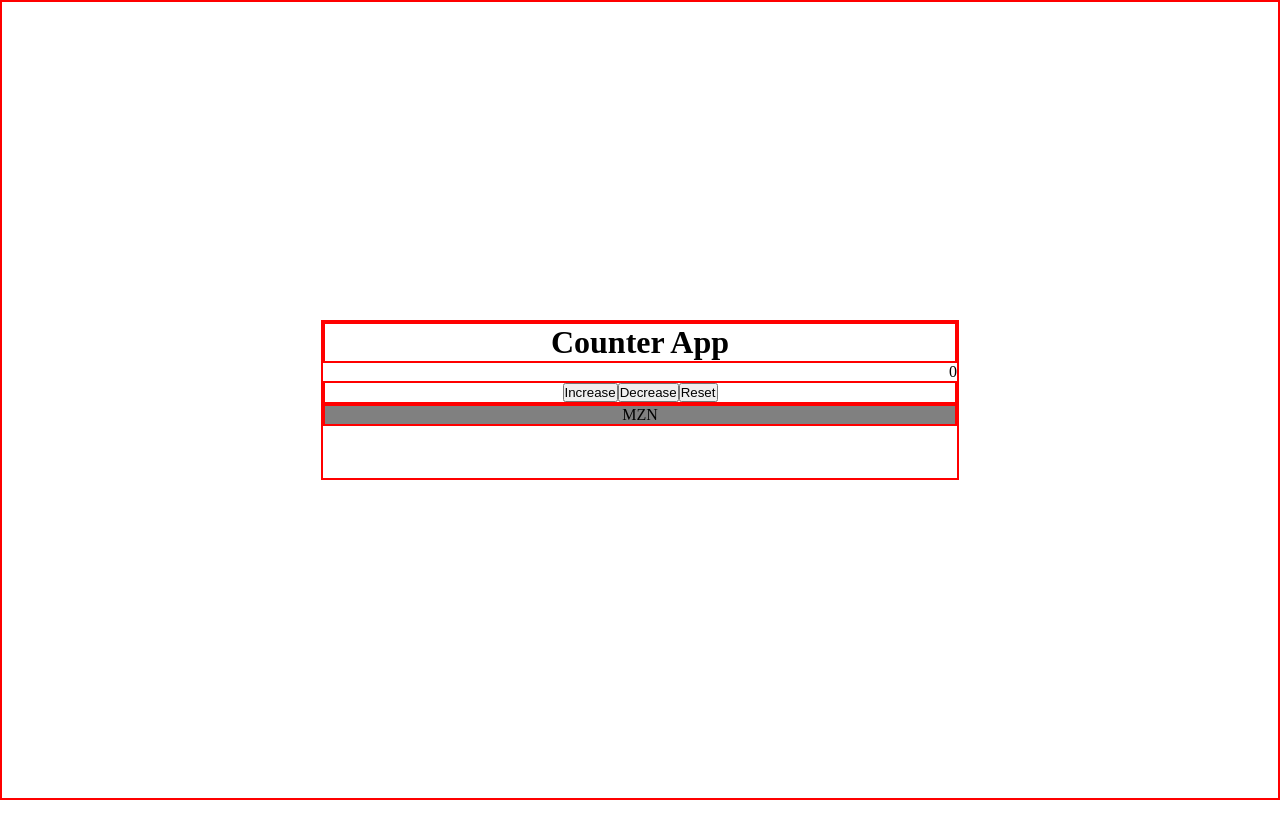
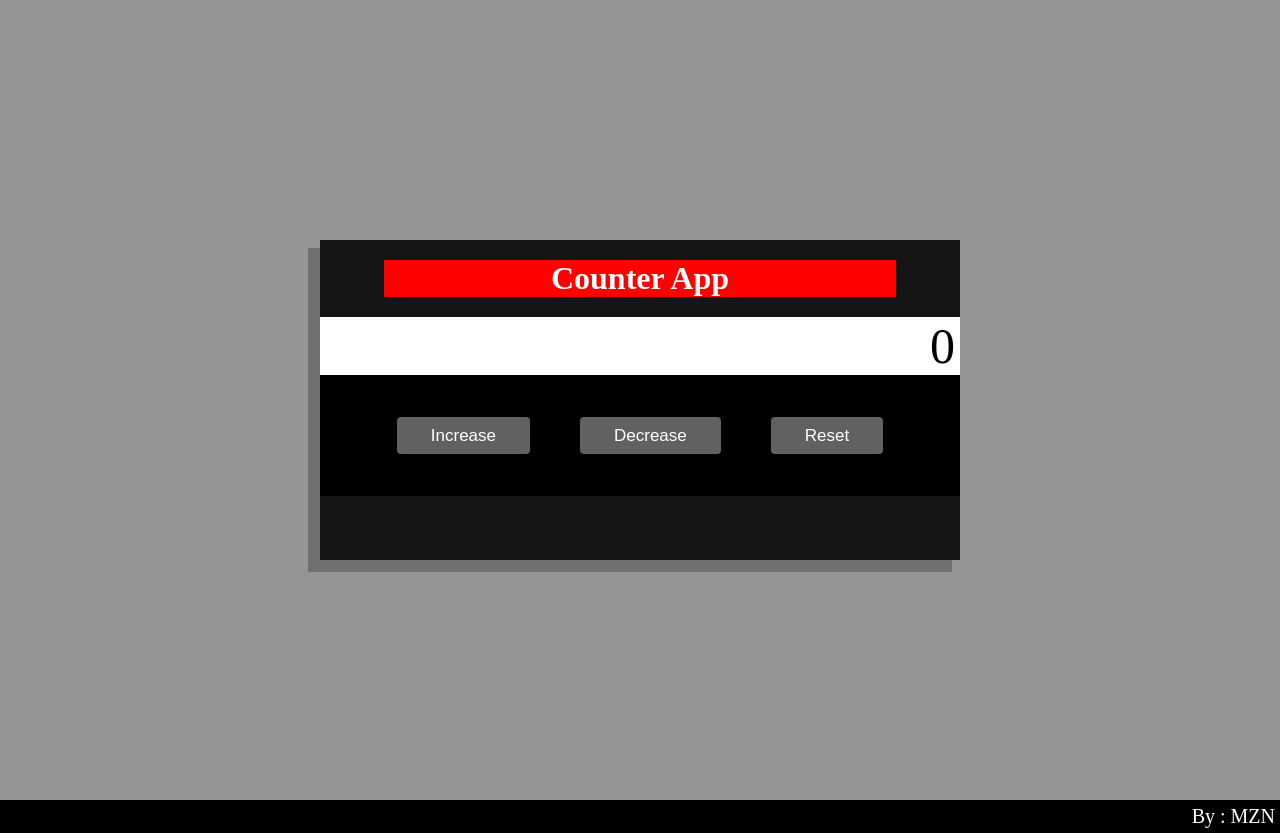
Before and after one commit to Muzan-ide/Counter-App, a plain HTML site: page index.html in a window 1280 px wide. Before the commit the page ends 800 px from the top, so only its background shows below. Drawn offline with Linux system fonts and the light colour scheme.

Commit message:
Fix Counter App 1.0.0

```diff
--- a/index.html
+++ b/index.html
@@ -12,20 +12,25 @@
 </head>
 
 <body>
+    <div class="box">
         <div class="container">
             <div class="header">
-            <h1>Counter App</h1>
+                <div class="subheader">
+                    <h1 class="text">Counter App</h1>
+                </div>
             </div>
             <div class="count">
-            <p>0</p>
+                <p id="count">0</p>
             </div>
             <div class="btn-set">
-            <button>Increase</button>
-            <button>Decrease</button>
-            <button>Reset</button>
+                <button id="increase">Increase</button>
+                <button id="decrease">Decrease</button>
+                <button id="reset">Reset</button>
             </div>
-        <footer>MZN</footer>
         </div>
+    </div>
+    <footer>By : MZN</footer>
+    <script src="main.js"></script>
 </body>
 
 </html>
--- /dev/null
+++ b/main.js
@@ -0,0 +1,21 @@
+let number = 0
+
+const count = document.getElementById("count")
+const increasebtn = document.getElementById("increase")
+const decreasebtn = document.getElementById("decrease")
+const resetbtn = document.getElementById("reset")
+
+increasebtn.addEventListener("click", () => {
+    number++;
+    count.innerText = number;
+});
+
+decreasebtn.addEventListener("click", () => {
+    number--;
+    count.innerText = number;
+});
+
+resetbtn.addEventListener("click", () => {
+    number = 0;
+    count.innerText = number;
+});
--- a/style.css
+++ b/style.css
@@ -1,44 +1,93 @@
-*{
+* {
     margin: 0px;
     padding: 0px;
     box-sizing: border-box;
 }
-body{
-    border: 2px solid red;
-    display: flex;
+
+body {
     justify-content: center;
     align-items: center;
     height: 100vh;
     width: auto;
+    background-color: rgb(104, 104, 104, 0.7);
 }
-.container{
-    border: 2px solid red;
-    height: 20%;
-    width: 50%;
-}
-.header{
-    border: 2px solid red;
-    justify-content: center;
-    align-items: center;
-    display: flex;
-}
-.count{
-    display: flex;
-    justify-content: end;
-    align-items: center;
-}
-.btn-set{
-    border: 2px solid red;
+
+.box {
+    height: 100%;
+    width: 100%;
     display: flex;
     justify-content: center;
     align-items: center;
 }
-button{
+
+.container {
+    height: 40%;
+    width: 50%;
+    background-color: rgb(20, 20, 20, 1);
+    box-shadow: -10px 10px 0px 2px rgb(0, 0, 0, 0.25);
 }
-footer{
-    border: 2px solid red;
+
+.header {
+    justify-content: center;
+    align-items: center;
+    display: flex;
+    padding: 20px 0px;
+    background-color: rgb(20, 20, 20, 1);
+}
+
+.subheader {
+    width: 80%;
     display: flex;
     justify-content: center;
     align-items: center;
-    background-color: gray;
+    background-color: rgb(255, 0, 0, 1);
+    color: white;
 }
+
+.count {
+    display: flex;
+    justify-content: end;
+    align-items: center;
+    font-size: 50px;
+    padding-right: 5px;
+    background-color: white;
+}
+
+button {
+ font-size: 17px;
+ padding: 0.5em 2em;
+ border: transparent;
+ box-shadow: 2px 2px 4px rgba(0,0,0,0.4);
+ background:  rgb(112, 112, 112, 0.87);
+ color: white;
+ border-radius: 4px;
+}
+
+button:hover {
+ background: rgb(214, 214, 216);
+}
+
+button:active {
+ transform: translate(0em, 0.2em);
+}
+
+.btn-set {
+    border: 2px solid black;
+    display: flex;
+    justify-content: center;
+    align-items: center;
+    gap: 50px;
+    background-color: black;
+    padding: 40px;
+}
+
+footer {
+    width: 100%;
+    display: flex;
+    justify-content: flex-end;
+    align-items: center;
+    background-color: black;
+    padding: 5px 5px 5px 0px;
+    color: white;
+    font-size: 20px;
+}
```
Lines whose indentation alone changed are shown as unchanged.
